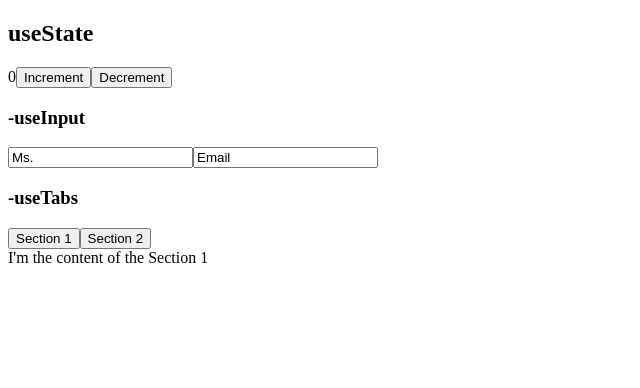
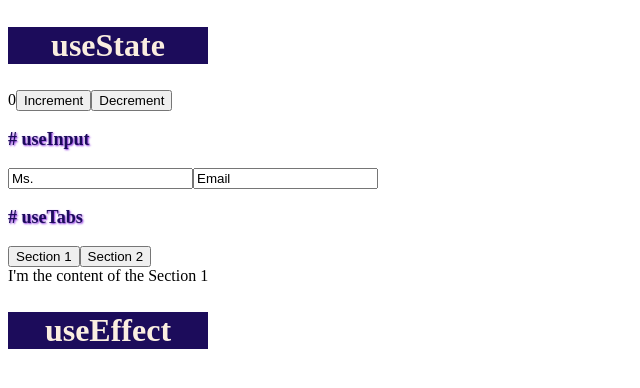
Before and after one commit to bluehy/react-hooks, a React (Create React App) app: page / in a window 1280 px wide. Shown: the top 388 px of the page, without its empty margins (0-640 px from the left). Built offline with nearby package versions, Linux system fonts and the light colour scheme.

Commit message:
page style change

```diff
--- a/package.json
+++ b/package.json
@@ -9,6 +9,7 @@
     "react": "^17.0.1",
     "react-dom": "^17.0.1",
     "react-scripts": "4.0.3",
+    "styled-components": "^5.3.1",
     "web-vitals": "^1.0.1"
   },
   "scripts": {
--- a/src/index.js
+++ b/src/index.js
@@ -1,5 +1,20 @@
 import React, { useState } from "react";
 import ReactDOM from "react-dom";
+import styled from "styled-components";
+
+const Category = styled.h2`
+  font-size: 32px;
+  background-color: #1C0C5B;
+  color: #FAEEE0;
+  width: 200px;
+  text-align: center;
+`;
+
+const Example = styled.h3`
+  font-size: 18px;
+  color: #1C0C5B;
+  text-shadow: 1px 1px 2px blueviolet;
+`;
 
 //
 // class App extends React.Component {
@@ -106,21 +121,24 @@ const App = () => {
   // return
   return (
     <>
-    <h2>useState</h2>
+    <Category>useState</Category>
     {count}
     <button onClick={()=> setCount(count + 1)}>Increment</button>
     <button onClick={DecrementItem}>Decrement</button>
 
-    <h3>-useInput</h3>
+    <Example># useInput</Example>
     {/* <input placeholder="Name" value={name.value} onChange={name.onChange}/> */}
     <input placeholder="Name" {...name}/>
     {/* spread 연산자  */}
     {/* <input placeholder="Email" value={email} onChange={updateEmail} /> */}
     <input placeholder="Email" {...email} />
 
-    <h3>-useTabs</h3>
+    <Example># useTabs</Example>
     {content.map((section, index) => <button onClick={()=>changeItem(index)}>{section.tab}</button>)}
     <div>{currentTab.content}</div>
+
+    <Category>useEffect</Category>
+
     </>
   )
 }
```
Also changed, not shown: 1 other file (tests, documents, lock files or other folders).
